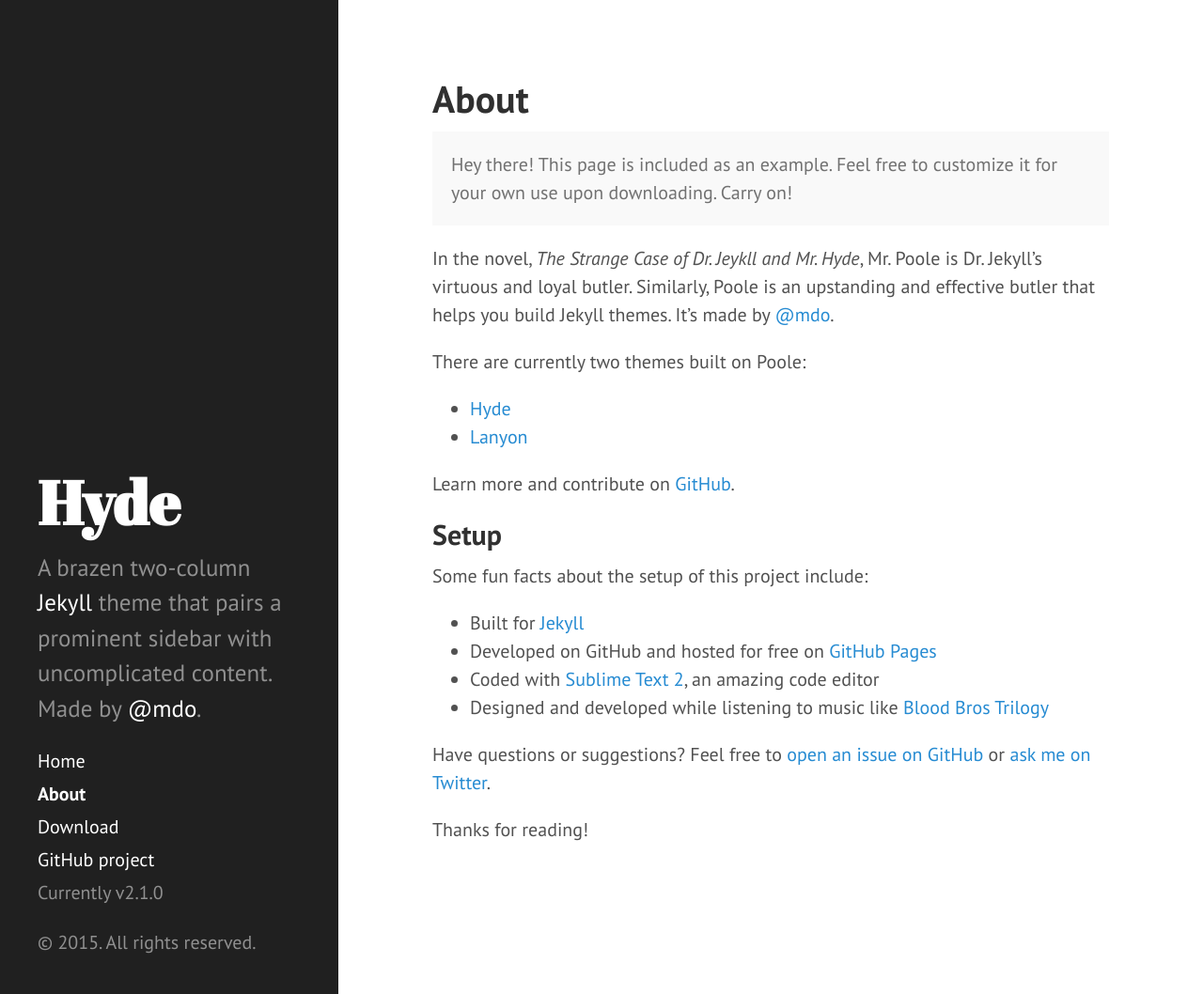
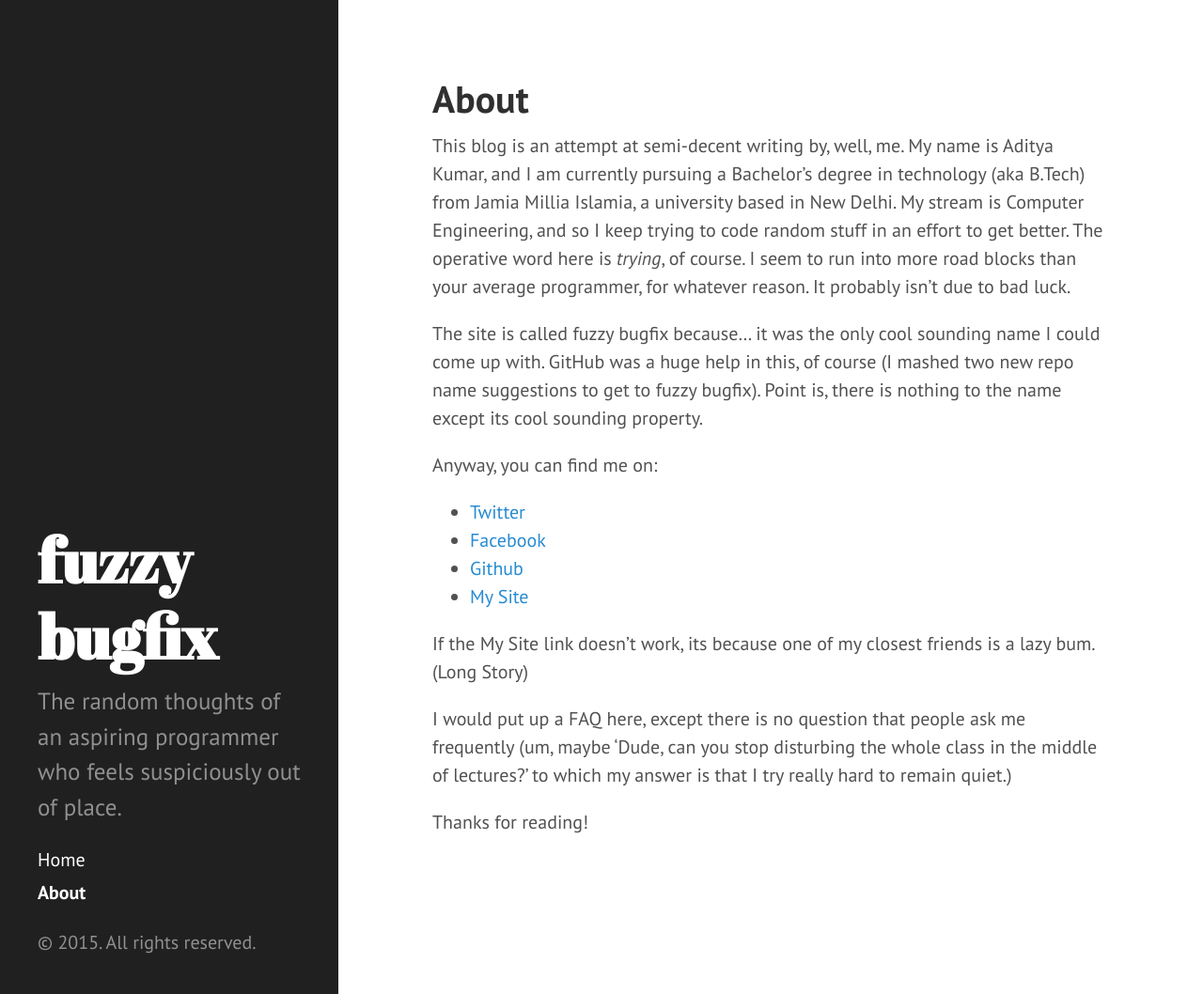
Before and after one commit to kwikadi/kwikadi.github.io, a Jekyll site: the page built from about.md, in a window 1280 px wide and 1058 px high. Shown: the whole window at 94% size. Built offline with Jekyll 4.4.1, drawn with Linux system fonts in a browser that asks for light colours; Markdown is read by kramdown in place of the engine named in the settings.

Commit message:
Small tweaks

```diff
--- a/_config.yml
+++ b/_config.yml
@@ -7,15 +7,15 @@ permalink:        pretty
 relative_permalinks: true
 
 # Setup
-title:            Hyde
-tagline:          'A Jekyll theme'
-description:      'A brazen two-column <a href="http://jekyllrb.com" target="_blank">Jekyll</a> theme that pairs a prominent sidebar with uncomplicated content. Made by <a href="https://twitter.com/mdo" target="_blank">@mdo</a>.'
+title:            fuzzy bugfix
+tagline:          'Random Ramblings'
+description:      'The random thoughts of an aspiring programmer who feels suspiciously out of place.'
 url:              http://hyde.getpoole.com
 baseurl:          /
 
 author:
-  name:           'Mark Otto'
-  url:            https://twitter.com/mdo
+  name:           'Aditya Kumar'
+  url:            https://twitter.com/adik007
 
 paginate:         5
 
--- a/_includes/sidebar.html
+++ b/_includes/sidebar.html
@@ -26,9 +26,9 @@
         {% endif %}
       {% endfor %}
 
-      <a class="sidebar-nav-item" href="{{ site.github.repo }}/archive/v{{ site.version }}.zip">Download</a>
-      <a class="sidebar-nav-item" href="{{ site.github.repo }}">GitHub project</a>
-      <span class="sidebar-nav-item">Currently v{{ site.version }}</span>
+      <!--a class="sidebar-nav-item" href="{{ site.github.repo }}/archive/v{{ site.version }}.zip">Download</a>
+      <a class="sidebar-nav-item" href="{{ site.github.repo }}">GitHub project</a-->
+
     </nav>
 
     <p>&copy; {{ site.time | date: '%Y' }}. All rights reserved.</p>
--- a/about.md
+++ b/about.md
@@ -3,28 +3,19 @@ layout: page
 title: About
 ---
 
-<p class="message">
-  Hey there! This page is included as an example. Feel free to customize it for your own use upon downloading. Carry on!
-</p>
+This blog is an attempt at semi-decent writing by, well, me. My name is Aditya Kumar, and I am currently pursuing a Bachelor's degree in technology (aka B.Tech) from Jamia Millia Islamia, a university based in New Delhi. My stream is Computer Engineering, and so I keep trying to code random stuff in an effort to get better. The operative word here is *trying*, of course. I seem to run into more road blocks than your average programmer, for whatever reason. It probably isn't due to bad luck.
 
-In the novel, *The Strange Case of Dr. Jeykll and Mr. Hyde*, Mr. Poole is Dr. Jekyll's virtuous and loyal butler. Similarly, Poole is an upstanding and effective butler that helps you build Jekyll themes. It's made by [@mdo](https://twitter.com/mdo).
+The site is called fuzzy bugfix because... it was the only cool sounding name I could come up with. GitHub was a huge help in this, of course (I mashed two new repo name suggestions to get to fuzzy bugfix). Point is, there is nothing to the name except its cool sounding property.
 
-There are currently two themes built on Poole:
+Anyway, you can find me on:
 
-* [Hyde](http://hyde.getpoole.com)
-* [Lanyon](http://lanyon.getpoole.com)
+* [Twitter](http://twitter.com/k_ditya)
+* [Facebook](http://facebook.com/adik007)
+* [Github](https://github.com/kwikadi)
+* [My Site](http://adi.jdev.in)
 
-Learn more and contribute on [GitHub](https://github.com/poole).
+If the My Site link doesn't work, its because one of my closest friends is a lazy bum. (Long Story)
 
-## Setup
-
-Some fun facts about the setup of this project include:
-
-* Built for [Jekyll](http://jekyllrb.com)
-* Developed on GitHub and hosted for free on [GitHub Pages](https://pages.github.com)
-* Coded with [Sublime Text 2](http://sublimetext.com), an amazing code editor
-* Designed and developed while listening to music like [Blood Bros Trilogy](https://soundcloud.com/maddecent/sets/blood-bros-series)
-
-Have questions or suggestions? Feel free to [open an issue on GitHub](https://github.com/poole/issues/new) or [ask me on Twitter](https://twitter.com/mdo).
+I would put up a FAQ here, except there is no question that people ask me frequently (um, maybe 'Dude, can you stop disturbing the whole class in the middle of lectures?' to which my answer is that I try really hard to remain quiet.)
 
 Thanks for reading!
```
